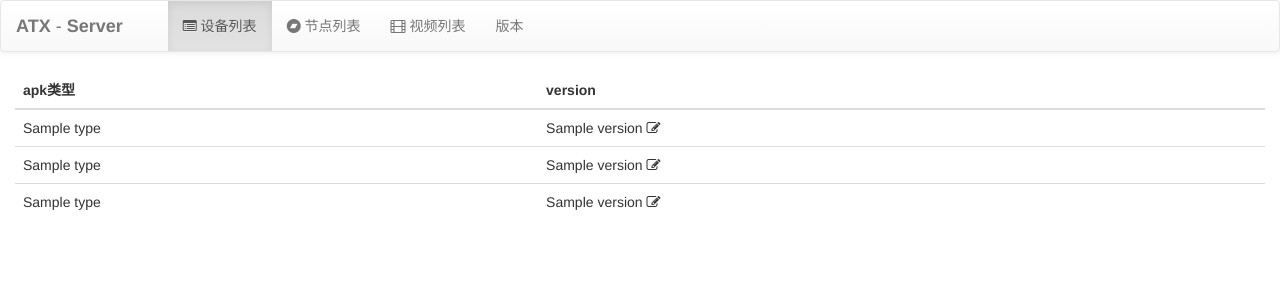
After one commit to openatx-archive/atx-server, a Python web app: template templates/setversion.html in a window 1280 px wide. The commit adds this page. Shown: the top 300 px of the page. Run offline with Jinja, Linux system fonts and the light colour scheme; the template is opened without the code that fills it: most values are stand-ins (such as "Sample title", 1, 10 or a date in 2020); some libraries are stand-ins or nearby versions.

Commit message:
增加apk版本号修改页面

```diff
--- /dev/null
+++ b/templates/setversion.html
@@ -0,0 +1,123 @@
+<!DOCTYPE html>
+<html>
+
+<head>
+    <meta charset="utf-8">
+    <meta http-equiv="X-UA-Compatible" content="IE=edge">
+    <meta name="viewport" content="width=device-width, initial-scale=1">
+
+    <link rel="stylesheet" href="https://cdn.jsdelivr.net/npm/bootstrap@3.3.7/dist/css/bootstrap.min.css">
+    <link rel="stylesheet" href="https://cdn.jsdelivr.net/npm/bootstrap@3.3.7/dist/css/bootstrap-theme.min.css">
+    <link rel="stylesheet" href="https://cdn.jsdelivr.net/npm/font-awesome@4.7.0/css/font-awesome.min.css">
+    <link rel="stylesheet" href="/assets/style.css">
+
+    <script src="https://cdn.jsdelivr.net/npm/jquery@3.2.1/dist/jquery.min.js"></script>
+    <script src="https://cdn.jsdelivr.net/npm/bootstrap@3.3.7/dist/js/bootstrap.min.js"></script>
+    <script src="https://cdn.jsdelivr.net/npm/vue@2.5.3/dist/vue.js"></script>
+    <script src="https://cdn.jsdelivr.net/npm/moment@2.20.1/moment.min.js"></script>
+    <script src="https://cdn.jsdelivr.net/npm/clipboard@2.0.1/dist/clipboard.min.js"></script>
+    <script src="https://cdn.jsdelivr.net/npm/notifyjs-browser@0.4.2/dist/notify.min.js"></script>
+    <style>
+        .color-green {
+            color: green;
+        }
+
+        .cursor {
+            cursor: pointer;
+        }
+    </style>
+</head>
+
+<body>
+<nav class="navbar navbar-default">
+    <div class="navbar-header">
+        <button type="button" class="navbar-toggle collapsed" data-toggle="collapse" data-target="#bs-example-navbar-collapse-1"
+                aria-expanded="false">
+            <span class="sr-only">Toggle navigation</span>
+            <span class="icon-bar"></span>
+            <span class="icon-bar"></span>
+            <span class="icon-bar"></span>
+        </button>
+        <a class="navbar-brand" href="/">
+            <b>ATX</b> -
+            <strong>Server</strong>
+        </a>
+    </div>
+    <div class="collapse navbar-collapse" id="bs-example-navbar-collapse-1">
+        <p class="navbar-text"></p>
+        <ul class="nav navbar-nav">
+            <li class="active">
+                <a href="/">
+                    <i class="fa fa-list-alt"></i> 设备列表
+                </a>
+            </li>
+            <li>
+                <a href="/providers">
+                    <i class="fa fa-bandcamp"></i> 节点列表
+                </a>
+            </li>
+            <li>
+                <a href="/videos">
+                    <i class="fa fa-film"></i> 视频列表
+                </a>
+            </li>
+            <li>
+                <a href="/version"> 版本
+                </a>
+            </li>
+        </ul>
+    </div>
+</nav>
+<div class="container-fluid" id="app">
+    <table class="table">
+        <thead>
+        <tr>
+            <th>apk类型</th>
+            <th>version</th>
+        </tr>
+        </thead>
+        <tbody>
+        <tr v-for="p in apkTypes" :key="p.type">
+            <td>{{p.type}}</td>
+            <td @click="updateVersion(p)">{{p.version}} <i class="cursor fa fa-edit"></i></td>
+        </tr>
+        </tbody>
+    </table>
+</div>
+<script>
+    var atxVersion = "[[.atx]]"
+    var uiautomatorVersion = "[[.uiautomator2]]"
+    var recorderVersion = "[[.recorder]]"
+    new Vue({
+        el: "#app",
+        data: {
+            apkTypes: [{"type":"atx-agent", "version":atxVersion},
+                {"type":"uiautomator2", "version":uiautomatorVersion},
+                {"type":"recorcer", "version":recorderVersion}],
+        },
+        methods: {
+            updateVersion: function (v) {
+                var newVersion = window.prompt("Version Number", v.version);
+                console.log(newVersion, newVersion == null)
+                if (newVersion === null || newVersion == v.version) {
+                    return
+                }
+                v.version = newVersion;
+                console.log("update version number", v.version)
+                $.ajax({
+                    method: "PUT",
+                    url: "/version/" + v.id,
+                    data: JSON.stringify({
+                        "version": newVersion,
+                    })
+                }).then(function (ret) {
+                    console.log(ret)
+                    v.version = newVersion;
+                }.bind(this))
+            }
+        }
+    })
+</script>
+</body>
+
+</html>
```
Also changed, not shown: templates/index.html (+6 -1 lines), 2 other files.
